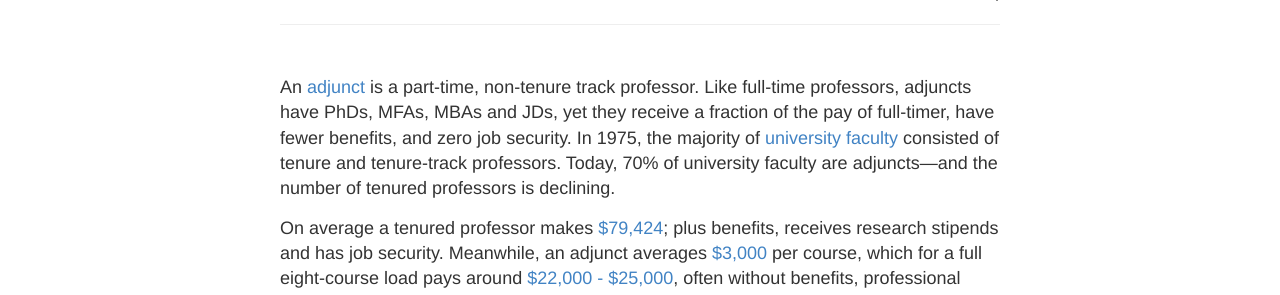
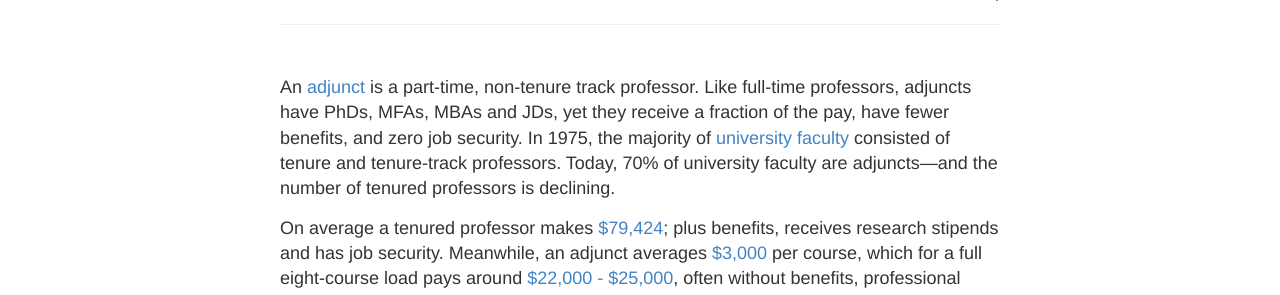
Before and after one commit to adjunctsarepeople/adjunctsarepeople.github.io, a Jekyll site: the page built from _posts/2014-3-3-Hello-World.md, in a window 1280 px wide. Shown: the part 129-424 px from the top of the page. Built offline with Jekyll 4.4.1, drawn with Linux system fonts in a browser that asks for light colours.

Commit message:
Update 2014-3-3-Hello-World.md

```diff
--- a/_posts/2014-3-3-Hello-World.md
+++ b/_posts/2014-3-3-Hello-World.md
@@ -1,7 +1,7 @@
 ---
 layout: post
 ---
-An [adjunct](http://cunyadjunctproject.org/files/2009/03/main-points-and-discussion-questions.pdf) is a part-time, non-tenure track professor. Like full-time professors, adjuncts have PhDs, MFAs, MBAs and JDs, yet they receive a fraction of the pay of full-timer, have fewer benefits, and zero job security. In 1975, the majority of [university faculty](https://www.aaup.org/sites/default/files/Faculty_Trends_0.pdf) consisted of tenure and tenure-track professors. Today, 70% of university faculty are adjuncts—and the number of tenured professors is declining.
+An [adjunct](http://cunyadjunctproject.org/files/2009/03/main-points-and-discussion-questions.pdf) is a part-time, non-tenure track professor. Like full-time professors, adjuncts have PhDs, MFAs, MBAs and JDs, yet they receive a fraction of the pay, have fewer benefits, and zero job security. In 1975, the majority of [university faculty](https://www.aaup.org/sites/default/files/Faculty_Trends_0.pdf) consisted of tenure and tenure-track professors. Today, 70% of university faculty are adjuncts—and the number of tenured professors is declining.
 
 On average a tenured professor makes [$79,424](https://www.insidehighered.com/news/2016/04/11/annual-aaup-salary-survey-says-professor-pay-34); plus benefits, receives research stipends and has job security. Meanwhile, an adjunct averages [$3,000](https://www.insidehighered.com/news/2014/02/05/college-work-forces-grew-not-fast-enrollment) per course, which for a full eight-course load pays around [$22,000 - $25,000](https://www.npr.org/2013/09/22/224946206/adjunct-professor-dies-destitute-then-sparks-debate), often without benefits, professional support or even office space. To accumulate enough courses to survive, adjuncts teach at [multiple universities](https://www.insidehighered.com/advice/2015/05/11/essay-instructor-who-has-taught-adjunct-25-years) each semester. While a tenured professor has a guaranteed course load and receives compensation whether or not a course runs, most adjuncts live semester to semester and [aren’t compensated](http://www.academicworkforce.org/CAW_portrait_2012.pdf) when a course is canceled.
 
```
